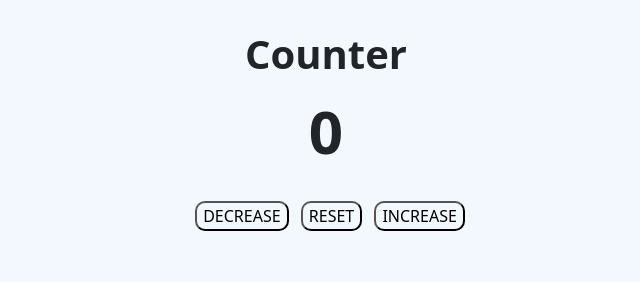
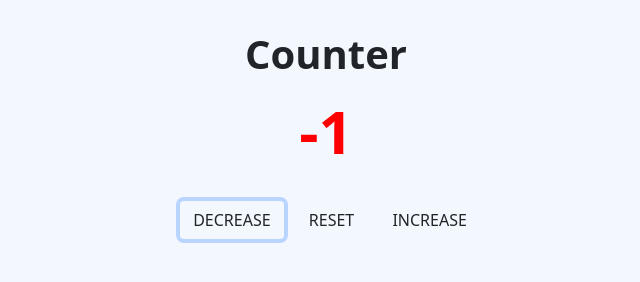
Before and after one commit to eslazyk10/vanilla-counter, a plain HTML site: page index.html in a window 1280 px wide. Both pictures are taken after a click on the button "DECREASE". Shown: the whole page, without its empty margins (314-954 px from the left). Drawn offline with nearby package versions, Linux system fonts and the light colour scheme.

Commit message:
added js functions to buttons to change value and updated color based on whether the value is positive or negative

```diff
--- a/index.html
+++ b/index.html
@@ -17,9 +17,9 @@
             </h1>
             <span id="value">0</span>
             <div class="button-container">
-                <button class="btn-decrease">Decrease</button>
-                <button class="btn-reset">Reset</button>
-                <button class="btn-increase">Increase</button>
+                <button class="btn decrease">Decrease</button>
+                <button class="btn reset">Reset</button>
+                <button class="btn increase">Increase</button>
             </div>
         </div>
     </main>
--- a/main.js
+++ b/main.js
@@ -0,0 +1,26 @@
+// set initial count
+let count = 0;
+
+// select value and buttons
+const value = document.querySelector("#value");
+const btns = document.querySelectorAll(".btn");
+ console.log(btns);
+  btns.forEach(function(btn){
+      btn.addEventListener("click", function(event){
+          const styles = event.currentTarget.classList;
+          if (styles.contains('decrease')){
+              count--;
+          } else if (styles.contains('increase')){
+              count++;
+          } else if(styles.contains('reset')){
+              count = 0
+          } if (count > 0){
+              value.style.color = 'green'
+          }  if (count < 0){
+              value.style.color = 'red'
+          }  if (count === 0){
+              value.style.color = 'black'
+          }
+          value.textContent = count;
+      });
+  })
```
